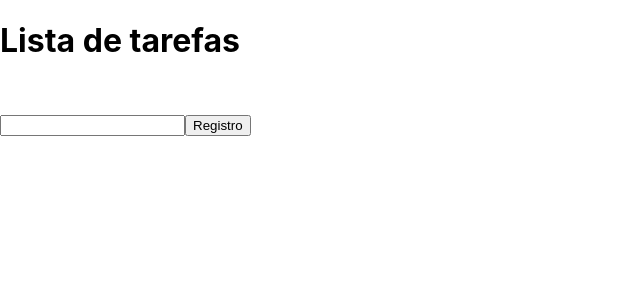
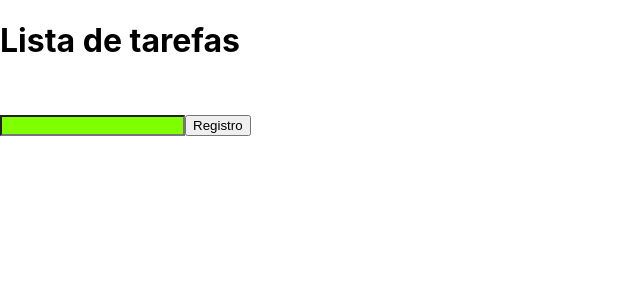
Before and after one commit to johntec-ads/profissional, a React (Create React App) app: page / in a window 1280 px wide. Shown: the top 300 px of the page, without its empty margins (0-640 px from the left). Built offline with nearby package versions, Linux system fonts and the light colour scheme.

Commit message:
upProject

```diff
--- a/src/index.css
+++ b/src/index.css
@@ -17,3 +17,15 @@ code {
 .container {
   display: flex;
 }
+.linha {
+  background-color: aquamarine;
+}
+.botao{
+  background-color: aqua;
+  margin: 3px 3px 0 30px;
+
+
+}
+.texto{
+  background-color: chartreuse;
+}
```
